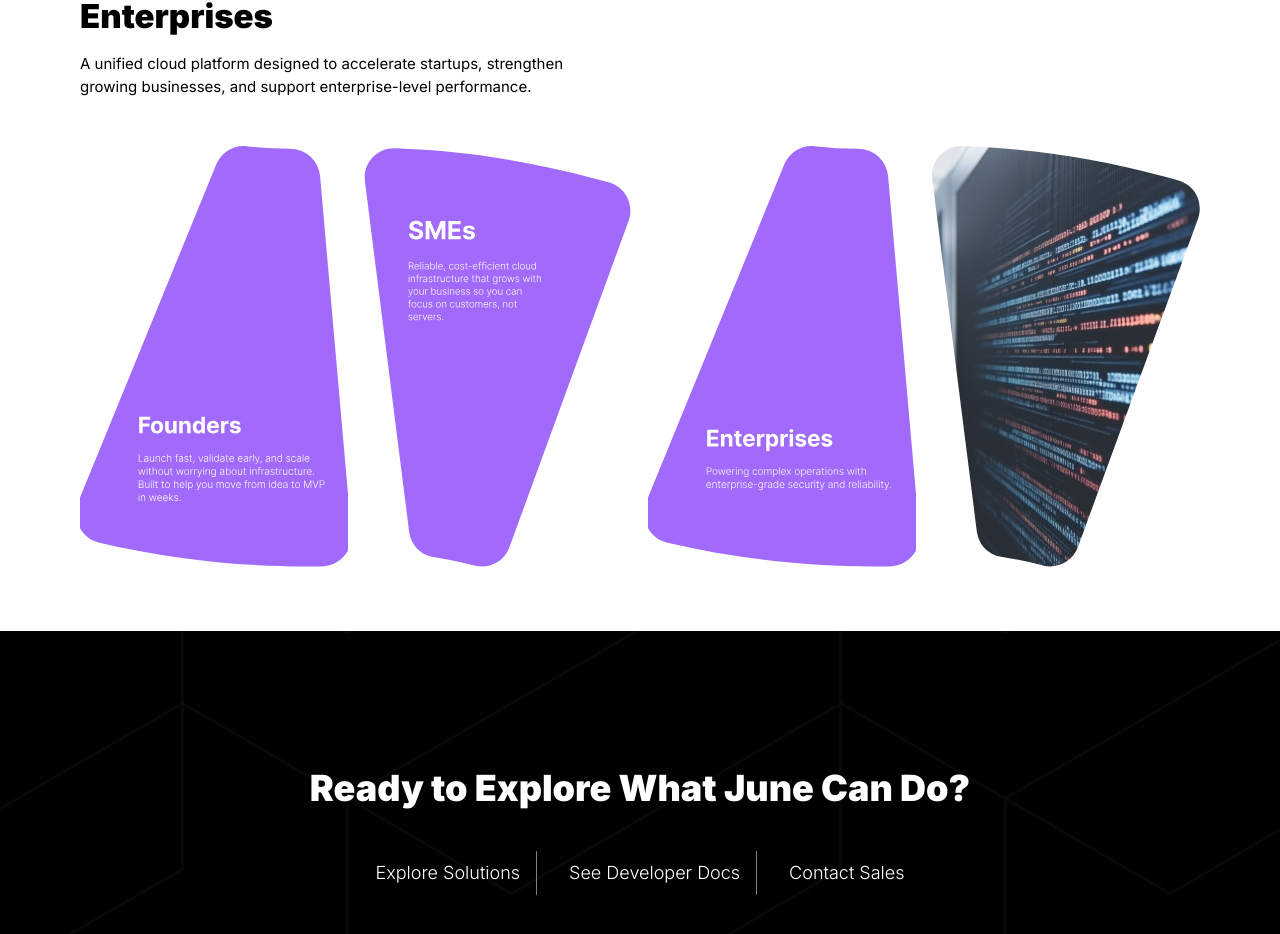
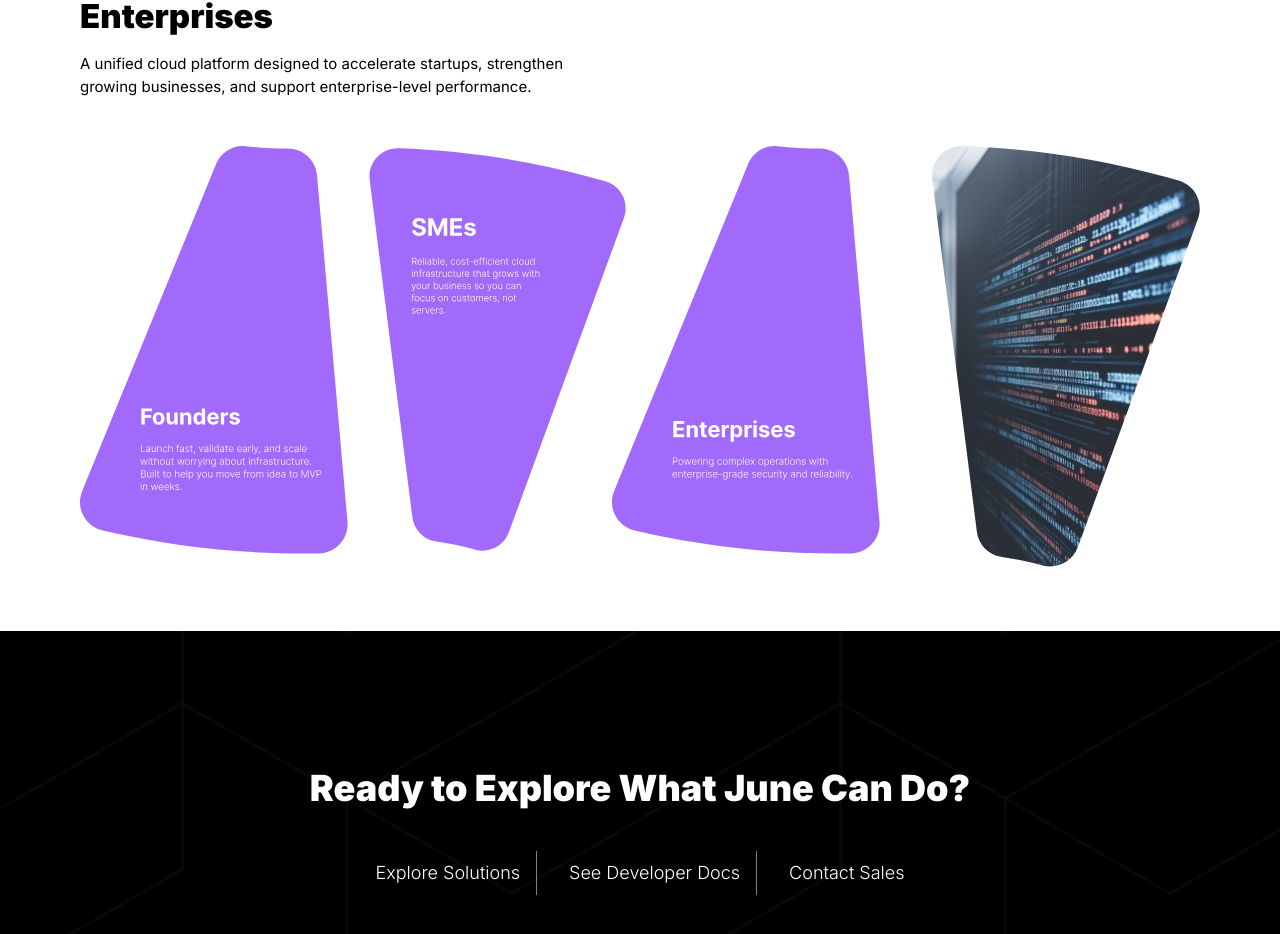
Before and after one commit to codalee123/June-WebPage, a React (Vite) app: page / in a window 1280 px wide. Shown: the part 2103-3037 px from the top of the page. Built offline with nearby package versions, Linux system fonts and the light colour scheme; a web font is replaced by a local one.

Commit message:
Edited footer

```diff
--- a/src/pages/Built.jsx
+++ b/src/pages/Built.jsx
@@ -69,19 +69,19 @@
         {/* Image Grid */}
         <div className="grid grid-cols-2 lg:grid-cols-4 gap-3 md:gap-4">
           <div className="rounded-lg overflow-hidden">
-            <img src="/founder2.svg" alt="Founders" className="w-full h-full object-cover" />
+            <img src="/founder2.svg" alt="Founders" className="w-full object-cover" />
+          </div>
+
+          <div className="rounded-lg overflow-hidden ">
+            <img src="/Sme.svg" alt="SMEs" className="w-full object-cover" />
+          </div>
+
+          <div className="rounded-lg -ml-9  max-md:ml-0  max-lg:ml-0 w-full   ">
+            <img src="/enterprise.svg" alt="Enterprises" className="w-full  object-cover" />
           </div>
 
           <div className="rounded-lg overflow-hidden">
-            <img src="/Sme.svg" alt="SMEs" className="w-full h-full object-cover" />
-          </div>
-
-          <div className="rounded-lg overflow-hidden">
-            <img src="/enterprise.svg" alt="Enterprises" className="w-full h-full object-cover" />
-          </div>
-
-          <div className="rounded-lg overflow-hidden">
-            <img src="/image.svg" alt="Solutions" className="w-full h-full object-cover" />
+            <img src="/image.svg" alt="Solutions" className="w-full  object-cover" />
           </div>
         </div>
       </div>
```
